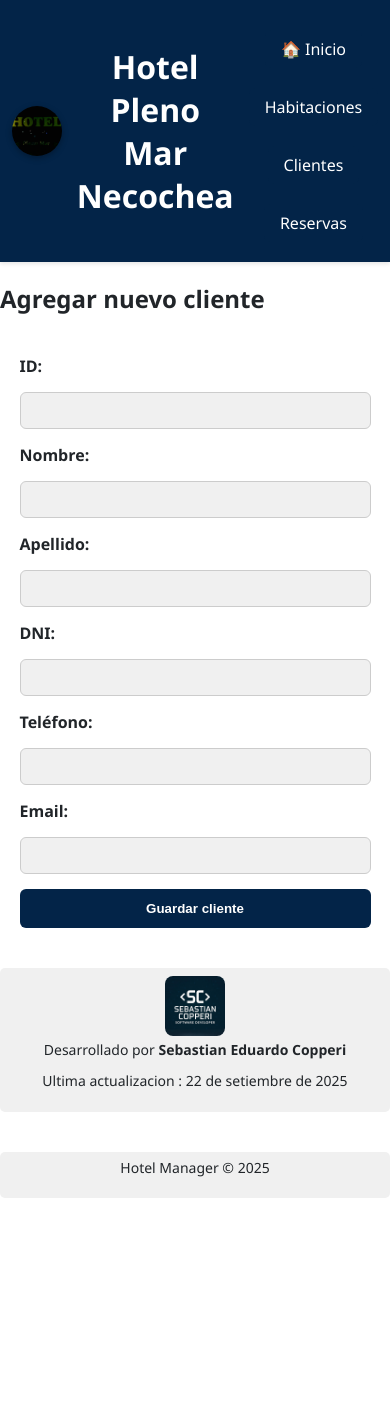
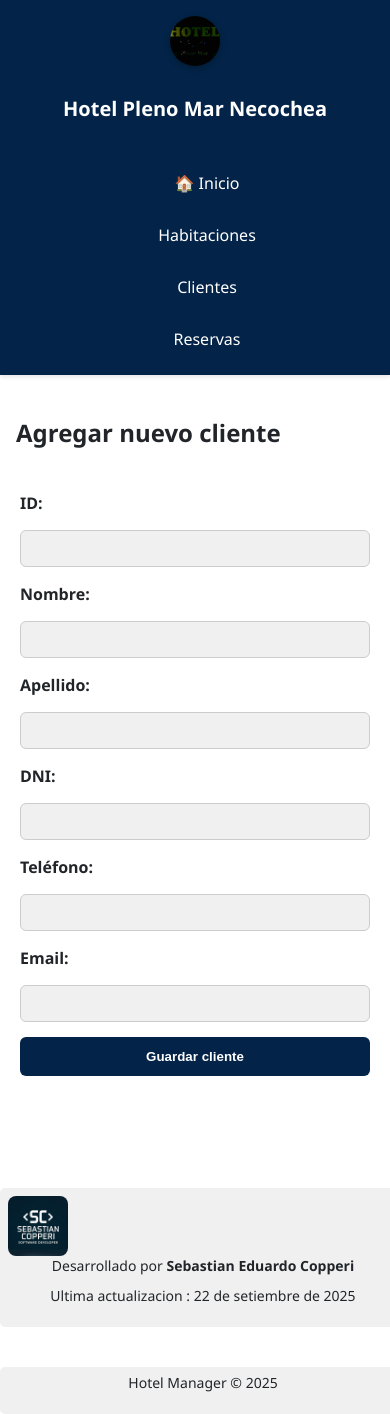
Before and after one commit to sebastianlaguilon/cope, a Flask app: page /clientes/agregar in a window 390 px wide. Before the commit the page ends 1198 px from the top, so only its background shows below. Run offline with Flask 3, Linux system fonts and the light colour scheme.

Commit message:
Make layout responsive across devices

```diff
--- a/static/estilos.css
+++ b/static/estilos.css
@@ -16,6 +16,13 @@ body {
   color: var(--color-texto);
   margin: 0;
   padding: 0;
+  line-height: 1.5;
+}
+
+img {
+  max-width: 100%;
+  height: auto;
+  display: block;
 }
 
 /* 🧭 Encabezado */
@@ -25,6 +32,12 @@ header {
   padding: 20px;
   text-align: center;
   box-shadow: 0 2px 4px rgba(0,0,0,0.1);
+  display: flex;
+  flex-direction: column;
+  align-items: center;
+  gap: 12px;
+  width: 100%;
+  box-sizing: border-box;
 }
 
 nav {
@@ -33,6 +46,13 @@ nav {
   justify-content: center;
   gap: 20px;
   flex-wrap: wrap;
+}
+
+main {
+  width: min(100%, 1200px);
+  margin: 0 auto;
+  padding: 20px 24px 40px;
+  box-sizing: border-box;
 }
 
 nav a {
@@ -51,13 +71,14 @@ nav a:hover {
 
 /* 📋 Tablas */
 table {
-  width: 90%;
+  width: min(100%, 900px);
   margin: 30px auto;
   border-collapse: collapse;
   background-color: var(--color-secundario);
   color: var(--color-texto);
   border-radius: 8px;
   overflow: hidden;
+  box-sizing: border-box;
 
 }
 
@@ -70,6 +91,11 @@ th {
 td {
   padding: 10px;
   border-bottom: 1px solid var(--color-borde);
+}
+
+th,
+td {
+  word-break: break-word;
 }
 
 tr:nth-child(even) {
@@ -85,7 +111,8 @@ tr:nth-child(even) {
   flex-direction: column;
   gap: 15px;
   color: var(--color-texto);
-
+  width: 100%;
+  box-sizing: border-box;
 }
 
 .formulario label {
@@ -122,27 +149,121 @@ tr:nth-child(even) {
   color: var(--color-texto);
   padding: 12px;
   margin: 20px auto;
-  width: 80%;
+  width: min(80%, 600px);
   text-align: center;
   border-radius: 6px;
+  box-sizing: border-box;
 
 }
 
 /* 📱 Responsive */
+@media (min-width: 901px) {
+  header {
+    flex-direction: row;
+    justify-content: space-between;
+    text-align: left;
+    align-items: center;
+  }
+
+  nav {
+    margin-top: 0;
+  }
+
+  .logo-header {
+    justify-content: flex-start;
+  }
+}
+
+@media (max-width: 900px) {
+  header {
+    padding: 16px;
+  }
+
+  nav {
+    gap: 12px;
+  }
+
+  nav a {
+    padding: 8px 12px;
+  }
+
+  main {
+    padding: 20px 16px 32px;
+  }
+
+  .inicio-container,
+  .dashboard-container {
+    padding: 24px 16px;
+  }
+
+  table {
+    width: 100%;
+  }
+}
+
 @media (max-width: 600px) {
+  header {
+    align-items: stretch;
+  }
+
+  .logo-header {
+    flex-direction: column;
+    text-align: center;
+    gap: 8px;
+  }
+
+  nav {
+    flex-direction: column;
+    align-items: stretch;
+  }
+
+  nav a {
+    text-align: center;
+    width: 100%;
+  }
+
   table {
     font-size: 14px;
-    color: var(--color-texto);
+  }
+
+  th,
+  td {
+    padding: 8px;
   }
 
   .formulario {
-    width: 90%;
-    color: var(--color-texto);
+    padding: 0 4px;
+  }
+
+  .tarjeta {
+    width: 100%;
+    max-width: 320px;
+  }
+}
+
+@media (max-width: 420px) {
+  header h1 {
+    font-size: 20px;
+  }
+
+  .inicio-container h2 {
+    font-size: 22px;
+  }
+
+  .inicio-container p {
+    font-size: 16px;
+  }
+
+  .dashboard-container {
+    padding: 20px 12px;
   }
 }
 .dashboard-container {
   text-align: center;
   padding: 40px;
+  width: 100%;
+  max-width: 900px;
+  margin: 0 auto;
 }
 
 .tarjetas {
@@ -163,6 +284,7 @@ tr:nth-child(even) {
   color: var(--color-texto);
   box-shadow: 0 4px 8px rgba(0,0,0,0.1);
   transition: transform 0.3s ease;
+  box-sizing: border-box;
 }
 
 .tarjeta:hover {
@@ -202,6 +324,8 @@ tr:nth-child(even) {
   border-radius: 12px;
   box-shadow: 0 4px 12px rgba(0,0,0,0.1);
   animation: fadeIn 1s ease-in-out;
+  width: 100%;
+  box-sizing: border-box;
 }
 
 @keyframes fadeIn {
@@ -232,6 +356,7 @@ tr:nth-child(even) {
   align-items: center;
   justify-content: center;
   gap: 15px;
+  flex-wrap: wrap;
 }
 
 .logo-header img {
@@ -297,7 +422,9 @@ footer{
   color: var(--color-texto);
   border-radius: 5px;
   font-size: 14px;
-
+  width: min(100%, 1200px);
+  margin-left: auto;
+  margin-right: auto;
 }
 
 footer img {
--- a/templates/base.html
+++ b/templates/base.html
@@ -2,6 +2,7 @@
 <html lang="es">
 <head>
   <meta charset="UTF-8">
+  <meta name="viewport" content="width=device-width, initial-scale=1.0">
   <title>Hotel Pleno Mar Necochea</title>
   <link rel="stylesheet" href="{{ url_for('static', filename='estilos.css') }}">
 </head>
```
